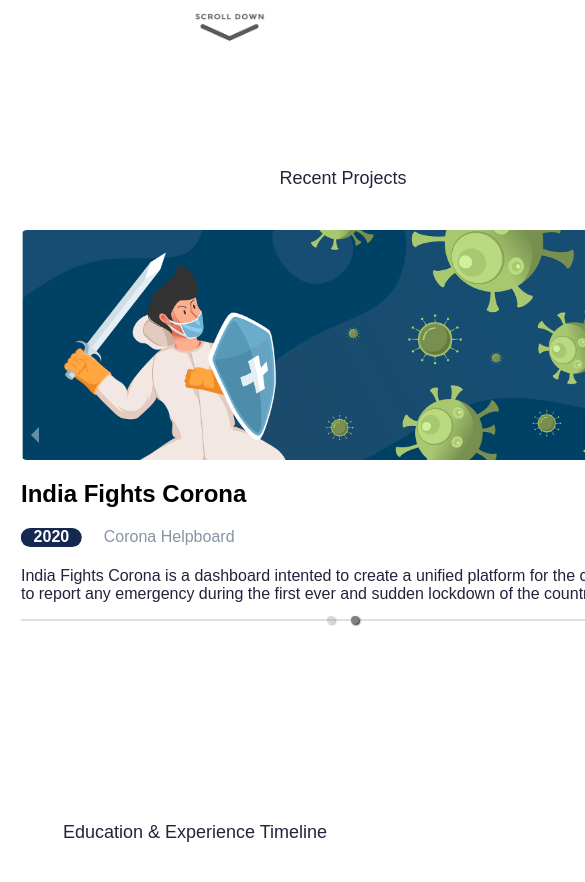
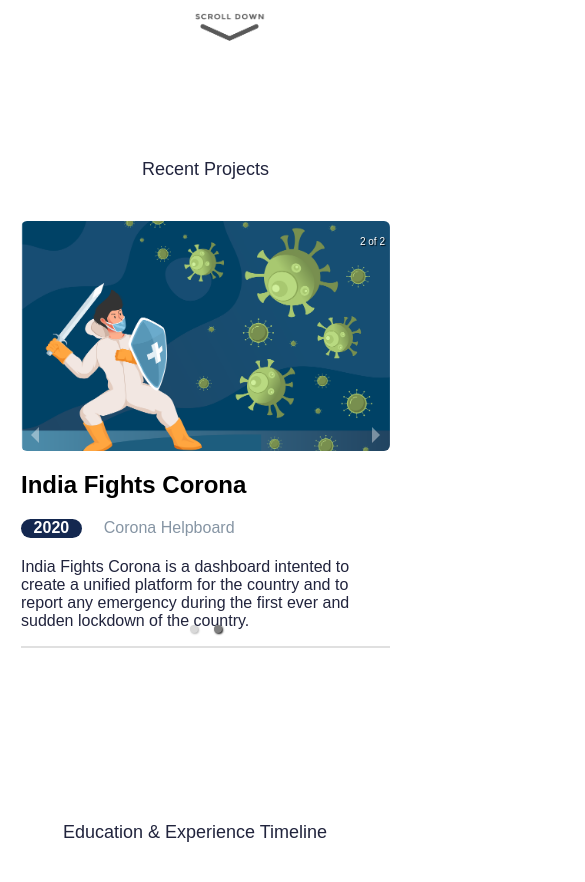
Before and after one commit to ParardhaKumar/PersonalV2, a React (Create React App) app: page / in a window 390 px wide. Shown: the part 780-1662 px from the top of the page, 585 px wide, since content can reach past the window. Built offline with nearby package versions, Linux system fonts and the light colour scheme.

Commit message:
Fix Recent Projects CSS

```diff
--- a/src/components/Home/Home.css
+++ b/src/components/Home/Home.css
@@ -643,3 +643,9 @@ a {
 #scroll-gif{
   max-width: 105% !important;
 }
+
+@media (max-width: 568px) {
+  .projects-container {
+    max-width: 100vw !important;
+  }
+}
--- a/src/components/Home/Home.js
+++ b/src/components/Home/Home.js
@@ -95,13 +95,13 @@ class Home extends Component{
         }
 
         <section class="hero container flex" id="recent-projects">
-          <div class="container">
-            <header class="featured__header flex">
+          <div class="container projects-container">
+            <div class="featured__header flex">
               <div>
                 <h2 class="featured__title">Recent Projects</h2>
               </div>
 
-            </header>
+            </div>
             <br></br>
             <Carousel autoPlay={true} interval={5000} infiniteLoop={true}>
               <div>
```
Also changed, not shown: src/components/Header/Header.css (line endings or trailing spaces).
